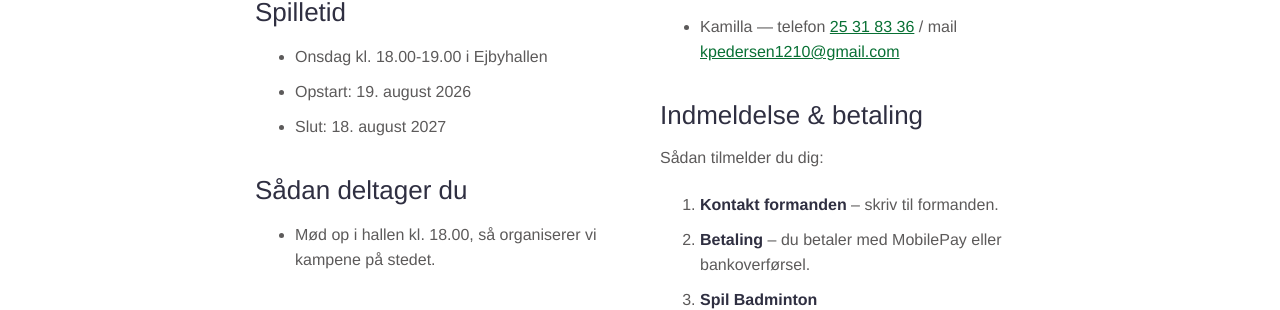
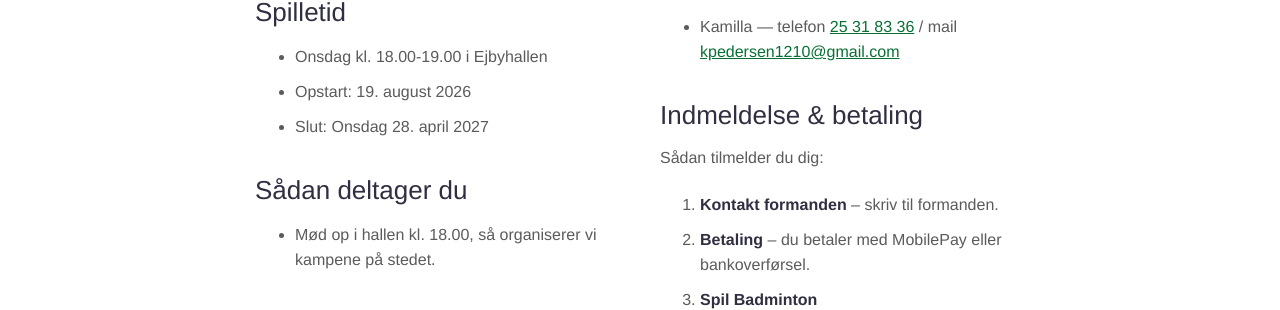
Before and after one commit to Ejby-badminton/web-site, a Jekyll site: the page built from indhold/sider/_tilbud/flex-hygge.md, in a window 1280 px wide. Shown: the part 482-792 px from the top of the page. Built offline with Jekyll 4.4.1, drawn with Linux system fonts in a browser that asks for light colours.

Commit message:
fix: sæsonafslutning onsdag 28. april 2027 for flex-hygge og baneudlejning
Co-Authored-By: Claude Fable 5 <noreply@anthropic.com>

```diff
--- a/indhold/sider/_tilbud/flex-hygge.md
+++ b/indhold/sider/_tilbud/flex-hygge.md
@@ -13,7 +13,7 @@ baner mellem de fremmødte, så alle får spilletid og en hyggelig snak på side
 
 - Onsdag kl. 18.00-19.00 i Ejbyhallen
 - Opstart: 19. august 2026
-- Slut: 18. august 2027
+- Slut: Onsdag 28. april 2027
 
 ## Sådan deltager du
 
```
Also changed, not shown: indhold/sider/_tilbud/baneudlejning.md (+1 -1 lines).
